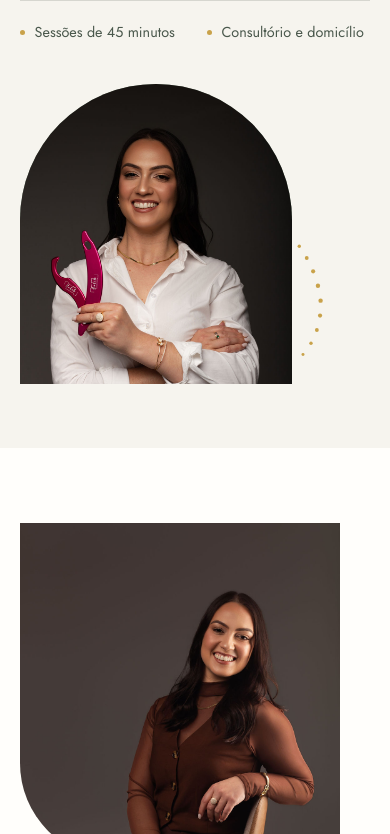
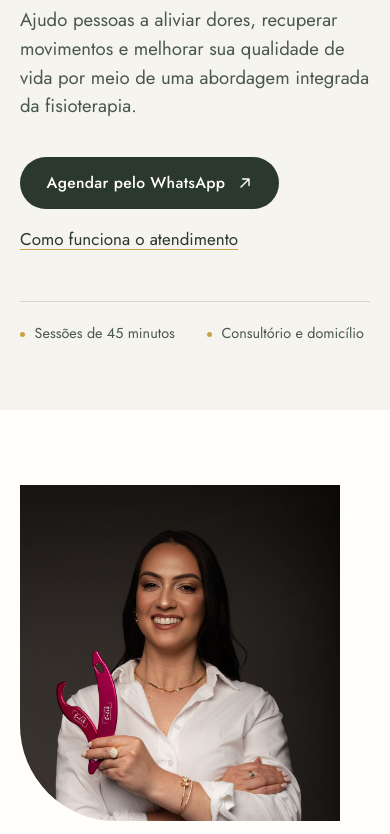
Before and after one commit to pablovt/lp-bruna-sabin, an Astro site: page / in a window 390 px wide. Shown: the part 683-1517 px from the top of the page. Built offline with nearby package versions, Linux system fonts and the light colour scheme; Astro itself is replaced by a stand-in of ours.

Commit message:
Swap images in About and Hero components for better visual consistency
- Updated the image imports in About and Hero components to enhance the overall design.
- Adjusted CSS properties for improved layout and responsiveness on mobile devices.
- Ensured proper object positioning for a more polished appearance.

```diff
--- a/src/components/About.astro
+++ b/src/components/About.astro
@@ -1,6 +1,6 @@
 ---
 import { Image } from 'astro:assets';
-import fotoSobre from '../assets/fotos/bruna-sobre.jpg';
+import fotoSobre from '../assets/fotos/bruna-hero.jpg';
 import { about, site } from '../data/site';
 ---
 
--- a/src/components/Hero.astro
+++ b/src/components/Hero.astro
@@ -1,6 +1,6 @@
 ---
 import { Image } from 'astro:assets';
-import fotoHero from '../assets/fotos/bruna-hero.jpg';
+import fotoHero from '../assets/fotos/bruna-sobre.jpg';
 import WhatsAppButton from './WhatsAppButton.astro';
 import { site, hero } from '../data/site';
 ---
@@ -131,7 +131,7 @@ import { site, hero } from '../data/site';
     width: 100%;
     height: 100%;
     object-fit: cover;
-    object-position: 50% 18%;
+    object-position: 50% 24%;
   }
 
   .hero__dots {
@@ -143,17 +143,28 @@ import { site, hero } from '../data/site';
   }
 
   @media (max-width: 860px) {
+    .hero {
+      padding-top: 1.5rem;
+    }
+
     .hero__grid {
       grid-template-columns: 1fr;
+      gap: 2rem;
     }
 
+    /* Foto acima do texto no mobile: visível ao carregar, sem scroll */
     .hero__figure {
+      order: -1;
       justify-self: start;
-      max-width: 17rem;
+      max-width: min(17rem, 72vw);
     }
 
     .hero__arch {
-      aspect-ratio: 1 / 1.1;
+      aspect-ratio: 1 / 1.05;
+    }
+
+    .hero__arch :global(img.hero__photo) {
+      object-position: 50% 26%;
     }
 
     .hero__dots {
```
